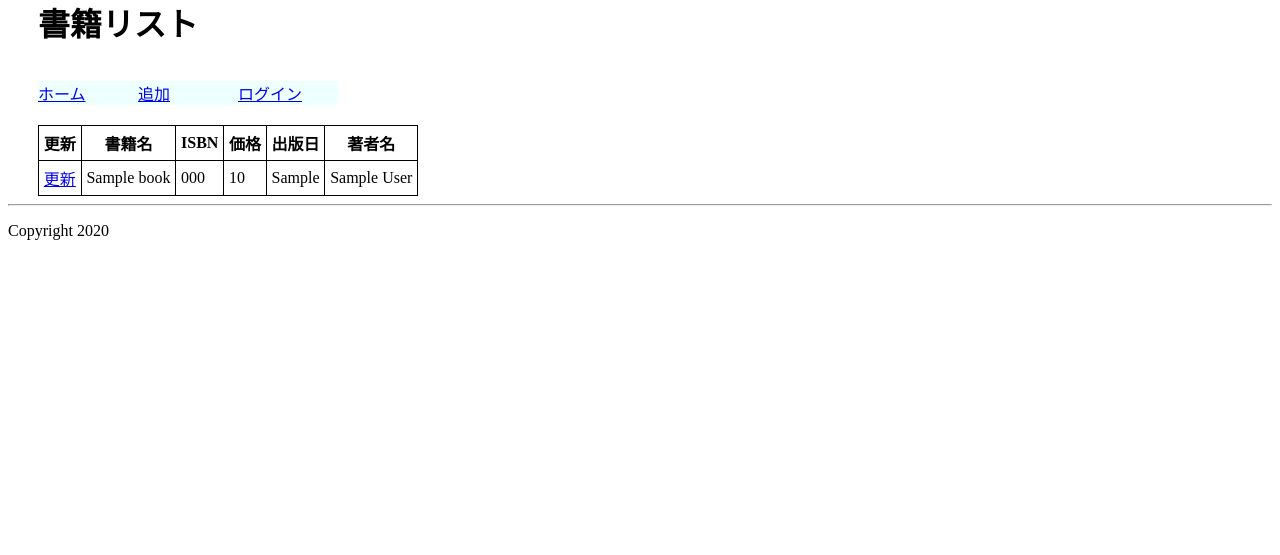
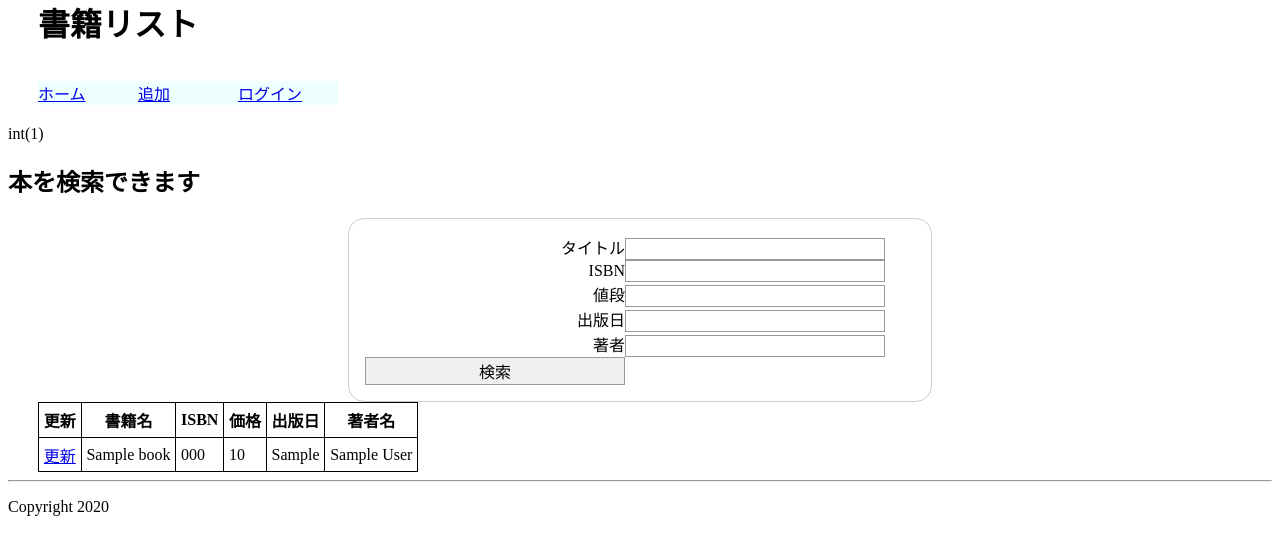
Before and after one commit to gashishishi/dbtest, a PHP site: page /contents/ in a window 1280 px wide. Shown: the part 22-577 px from the top of the page. Run offline with PHP 8.4, Linux system fonts and the light colour scheme; tables that the repository leaves empty or names only in its code hold one stand-in row (values such as "Sample post").

Commit message:
検索機能αを追加

```diff
--- a/contents/index.php
+++ b/contents/index.php
@@ -7,13 +7,24 @@ include __DIR__ .'/../inc/header.php';
 
 try {
     $books = new Books;
-
 } catch(PDOException $e) {
     echo "エラー：" .$e->getMessage() ."<br>";
     exit;
 }
+$books->createPager();
 ?>
+<div>
+    <h2>本を検索できます</h2>
+    <form action="index.php">
+        <label>タイトル</label><input type="text" name="title">
+        <label>ISBN</label><input type="text" name="isbn">
+        <label>値段</label><input type="text" name="price">
+        <label>出版日</label><input type="text" name="publish">
+        <label>著者</label><input type="text" name="author">
+        <input type="submit" value="検索">
+    </form>
+</div>
 
-<?php $books->showList(); ?>
+<?php !empty($_GET) ? $books->showSearch($_GET) : $books->showList(); ?>
 
 <?php include __DIR__ .'/../inc/footer.php';?>
--- a/inc/books.php
+++ b/inc/books.php
@@ -140,6 +140,79 @@ EOD;
         echo "</table>";
     }
 
+
+    public function createPager(){
+        $sql = 'SELECT count(*) as cnt FROM books'; //データ件数を数える
+        $page = $this->dbh->prepare($sql);
+        $page->execute();
+        $max = $page->fetch()['cnt'] ;
+        var_dump($max); //
+    }
+
+    /**
+     * booksテーブルの検索結果を表示する。
+     *
+     * @param [type] $get $_GETを受け取る
+     * @return void 結果を<table>リストで表示する。
+     */
+    public function showSearch($get){
+        $param = [];
+        // xss対策
+        foreach($get as $key => $val){
+            $param[$key] = UserInput::e($val);
+        }
+
+        // sql文の組み立て
+        $sql = 'SELECT * FROM books WHERE 1 '; // 本を検索する。この文にANDをつなげていく。
+        foreach($param as $key => $val){
+            if(!empty($val)){
+                if($key === 'publish'){
+                    // 日付の場合、区切りを/で入れられたり、日付まで入れるので、年月でヒットするようにする。
+                    $sql .= "AND DATE_FORMAT(publish, '%Y-%m') = DATE_FORMAT('1980/12/21', '%Y-%m')";
+                    continue;
+                }
+                $sql .= "AND $key LIKE '%$val%' "; //指定した$keyの$valがあれば文を追加。
+            }
+        }
+        $sql .= empty($_GET['p']) ? " LIMIT 0,5" : " LIMIT $_GET[p],5";
+        var_dump($sql);
+
+        // DB接続
+        $statement = $this->dbh->prepare($sql);
+        $statement->execute();
+
+        // ↓sql文を実行
+        // 表構造のデータが戻ってくる。配列ではない
+        $statement = $this->dbh->query($sql);
+
+        // 検索結果をリスト形式で表示する。
+        echo "<table>";
+        echo "<tr><th>更新</th><th>書籍名</th><th>ISBN</th><th>価格</th><th>出版日</th><th>著者名</th></tr>";
+        foreach($statement as $row){
+            $id = UserInput::e($row[0]);
+            $title = UserInput::e($row[1]);
+            $isbn = UserInput::e($row[2]);
+            $price = UserInput::e($row[3]);
+            $publish = UserInput::e($row[4]);
+            $author = UserInput::e($row[5]);
+// ヒアドキュメント
+$booksList = <<<EOD
+<tr>
+<td><a href="input-form.php?id={$id}">更新</a></td>
+<td>$title</td>
+<td>$isbn</td>
+<td>$price</td>
+<td>$publish</td>
+<td>$author</td>
+</tr>
+EOD;
+
+            echo $booksList;
+        }
+        echo "</table>";
+    }
+
+
    /** データベースにユーザー入力データを追加する */
    public function add() :void {
         $sql = 'INSERT INTO books(id, title, isbn, price, publish, author)
```
Also changed, not shown: inc/dbtest_style.css (line endings or trailing spaces).
